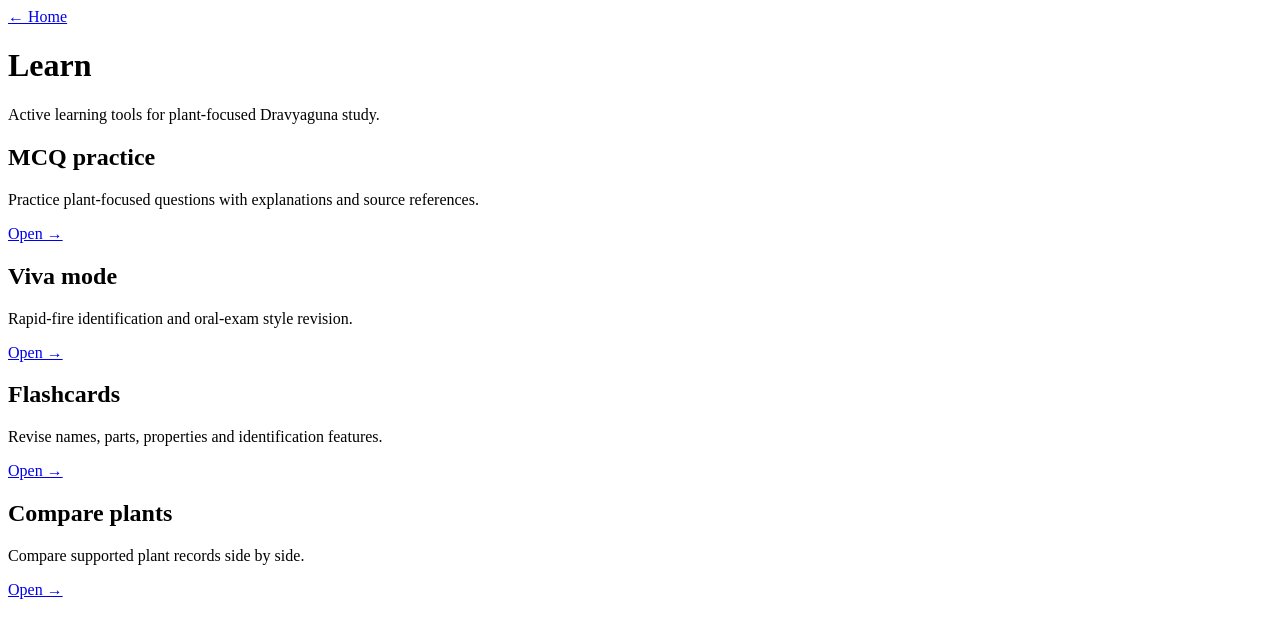
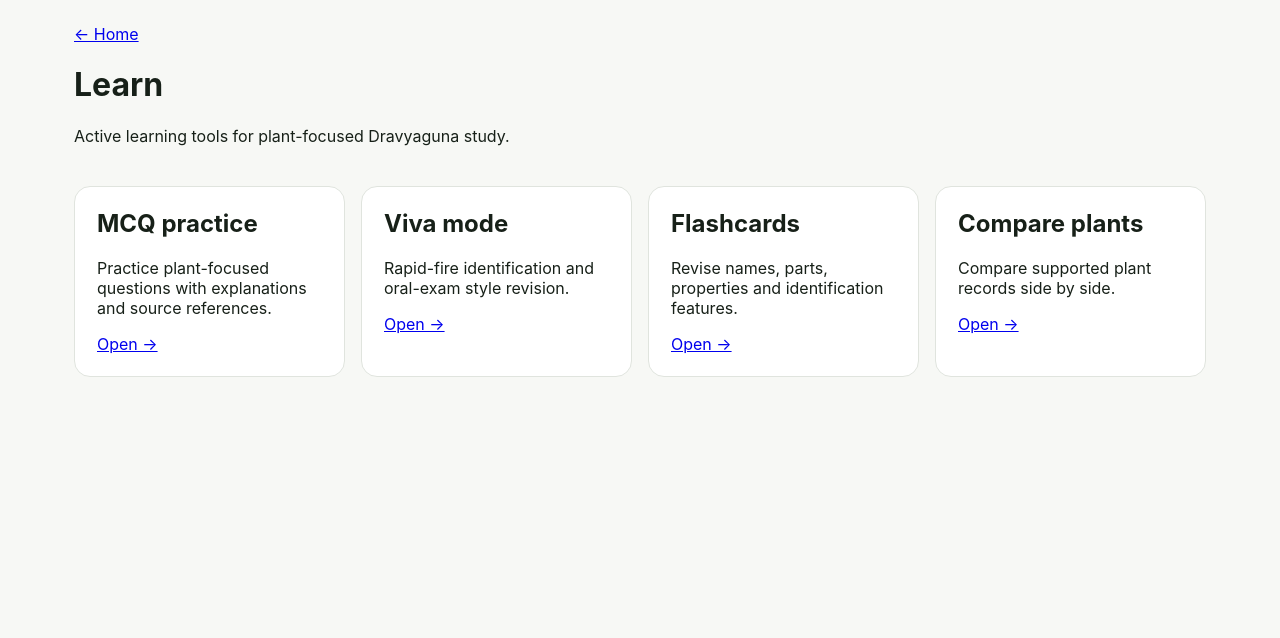
Before and after one commit to aanandkumar799/Dravyaguna-World, a Next.js app: page /learn in a window 1280 px wide. Shown: the top 638 px of the page. Built offline with nearby package versions, Linux system fonts and the light colour scheme.

Commit message:
feat: connect plant catalog and metadata

```diff
--- a/app/layout.tsx
+++ b/app/layout.tsx
@@ -1,10 +1 @@
-import type { Metadata } from "next";
-
-export const metadata: Metadata = {
-  title: "Dravyaguna World",
-  description: "A plant-first learning and reference platform for BAMS Dravyaguna study."
-};
-
-export default function RootLayout({children}:{children:React.ReactNode}) {
-  return <html lang="en"><body>{children}</body></html>;
-}
+import type {Metadata} from "next";import "./globals.css";export const metadata:Metadata={title:{default:"Dravyaguna World",template:"%s | Dravyaguna World"},description:"Plant-focused Dravyaguna learning and reference platform for BAMS students."};export default function RootLayout({children}:{children:React.ReactNode}){return <html lang="en"><body>{children}</body></html>}
```
